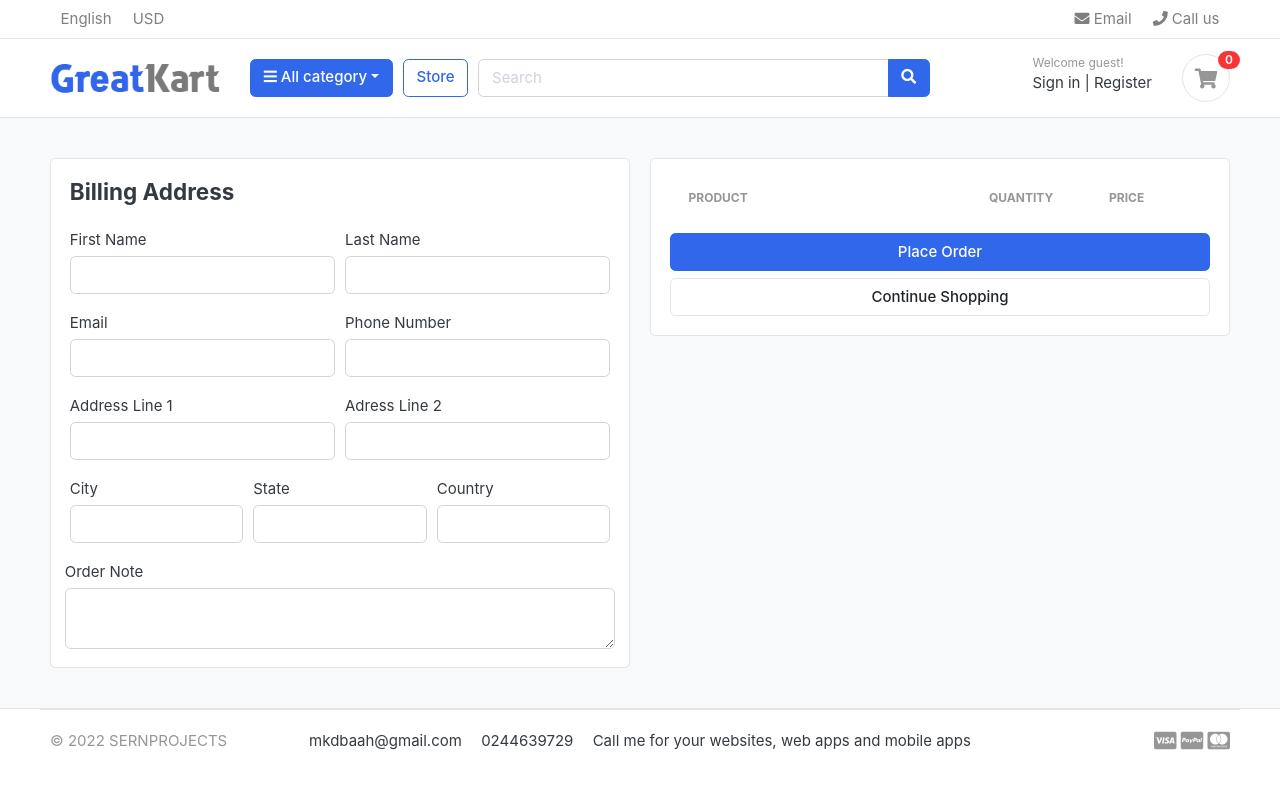
After one commit to mkdbaah/greatkart-django, a Django app: page /cart/checkout/ in a window 1280 px wide. The commit adds this page. Run offline with Django 3.2, Linux system fonts and the light colour scheme; tables that the repository leaves empty hold one stand-in row (values such as "Sample post"); lists and menus that the app fills with data are empty; some libraries are stand-ins or nearby versions; some web fonts are replaced.

Commit message:
Designed the checkout page

```diff
--- a/carts/urls.py
+++ b/carts/urls.py
@@ -6,4 +6,6 @@ urlpatterns = [
   path('add_cart/<int:product_id>/', views.add_cart, name="add_cart"),
   path('remove_cart/<int:product_id>/<int:cart_item_id>/', views.remove_cart, name="remove_cart"),
   path('remove_cart_item/<int:product_id>/<int:cart_item_id>/', views.remove_cart_item, name='remove_cart_item'),
+
+  path('checkout/', views.checkout, name='checkout'),
 ]
--- a/carts/views.py
+++ b/carts/views.py
@@ -139,6 +139,32 @@ def cart(request, total=0, quantity=0, cart_items=None):
   return render(request, 'store/cart.html', context)
 
 
+def checkout(request, total=0, quantity=0, cart_items=None):
+  try:
+    tax = 0
+    grand_total = 0
+    cart = Cart.objects.get(cart_id=_cart_id(request))
+    cart_items = CartItem.objects.filter(cart=cart, is_active=True)
+
+    for cart_item in cart_items:
+      total += (cart_item.product.price * cart_item.quantity)
+      quantity += cart_item.quantity
+
+    tax = 0.02 * total
+    grand_total = total + tax
+
+  except ObjectDoesNotExist:
+    ## Just ignore
+    pass
+
+  context = {
+    'total': total,
+    'quantity': quantity,
+    'cart_items': cart_items,
+    'tax': tax,
+    'grand_total': grand_total
+  }
+  return render(request, 'store/checkout.html', context)
 
 
 
--- a/templates/store/cart.html
+++ b/templates/store/cart.html
@@ -101,7 +101,7 @@
             <p class="text-center mb-3">
               <img src="{% static './images/misc/payments.png' %}" height="26" />
             </p>
-            <a href="./place-order.html" class="btn btn-primary btn-block"> Checkout </a>
+            <a href="{% url 'checkout' %}" class="btn btn-primary btn-block"> Checkout </a>
             <a href="{% url 'store' %}" class="btn btn-light btn-block">Continue Shopping</a>
           </div>
           <!-- card-body.// -->
--- /dev/null
+++ b/templates/store/checkout.html
@@ -0,0 +1,131 @@
+{% extends 'base.html' %} {% load static %}
+<!--  -->
+{% block content %}
+<section class="section-content padding-y bg">
+  <div class="container">
+    <!-- ============================ COMPONENT 1 ================================= -->
+    <div class="row">
+      <aside class="col-lg-6">
+        <div class="card">
+          <div class="card-body">
+            <h4 class="card-title mb-4">Billing Address</h4>
+            <form action="" method="POST">
+              <div class="form-row">
+                <div class="col form-group">
+                  <label for="">First Name</label>
+                  <input type="text" name="first_name" class="form-control" required />
+                </div>
+                <div class="col form-group">
+                  <label for="">Last Name</label>
+                  <input type="text" name="last_name" class="form-control" required />
+                </div>
+              </div>
+
+              <div class="form-row">
+                <div class="col form-group">
+                  <label for="">Email</label>
+                  <input type="email" name="email" class="form-control" required />
+                </div>
+                <div class="col form-group">
+                  <label for="">Phone Number</label>
+                  <input type="text" name="phone" class="form-control" required />
+                </div>
+              </div>
+
+              <div class="form-row">
+                <div class="col form-group">
+                  <label for="">Address Line 1</label>
+                  <input type="text" name="address_line_1" class="form-control" required />
+                </div>
+                <div class="col form-group">
+                  <label for="">Adress Line 2</label>
+                  <input type="text" name="address_line_2" class="form-control" />
+                </div>
+              </div>
+
+              <div class="form-row">
+                <div class="col form-group">
+                  <label for="">City</label>
+                  <input type="text" name="city" class="form-control" required />
+                </div>
+                <div class="col form-group">
+                  <label for="">State</label>
+                  <input type="text" name="state" class="form-control" required />
+                </div>
+                <div class="col form-group">
+                  <label for="">Country</label>
+                  <input type="text" name="country" class="form-control" required />
+                </div>
+              </div>
+
+              <div class="form-row">
+                <label for="">Order Note</label>
+                <textarea class="form-control" name="order_note" rows="2"></textarea>
+              </div>
+            </form>
+          </div>
+        </div>
+        <!-- card.// -->
+      </aside>
+      <!-- col.// -->
+      <aside class="col-lg-6">
+        <div class="card">
+          <div class="card-body">
+            <table class="table table-borderless table-shopping-cart">
+              <thead class="text-muted">
+                <tr class="small text-uppercase">
+                  <th scope="col">Product</th>
+                  <th scope="col" width="120">Quantity</th>
+                  <th scope="col" width="120">Price</th>
+                </tr>
+              </thead>
+              <tbody>
+                {% for cart_item in cart_items %}
+                <tr>
+                  <td>
+                    <figure class="itemside align-items-center">
+                      <div class="aside"><img src="{{cart_item.product.images.url}}" class="img-sm" /></div>
+                      <figcaption class="info">
+                        <a href="{{ cart_item.product.get_url  }}" class="title text-dark">{{ cart_item.product.product_name }}</a>
+                        <p class="text-muted small">
+                          {% if cart_item.variations.all %}
+                          <!--  -->
+                          {% for item in cart_item.variations.all %} {{ item.variation_category | capfirst }}: {{ item.variation_value | capfirst }}
+                          <br />
+                          {% endfor %}
+                          <!--  -->
+                          {% endif %}
+                        </p>
+                      </figcaption>
+                    </figure>
+                  </td>
+                  <td>
+                    <label for="">{{ cart_item.quantity }}</label>
+                  </td>
+                  <td>
+                    <div class="price-wrap">
+                      <var class="price">${{ cart_item.sub_total }}</var>
+                      <small class="text-muted"> ${{ cart_item.product.price }} each </small>
+                    </div>
+                    <!-- price-wrap .// -->
+                  </td>
+                </tr>
+                {% endfor %}
+              </tbody>
+            </table>
+            <a href="./place-order.html" class="btn btn-primary btn-block"> Place Order </a>
+            <a href="{% url 'store' %}" class="btn btn-light btn-block">Continue Shopping</a>
+          </div>
+          <!-- card-body.// -->
+        </div>
+        <!-- card.// -->
+      </aside>
+      <!-- col.// -->
+    </div>
+    <!-- row.// -->
+    <!-- ============================ COMPONENT 1 END .// ================================= -->
+  </div>
+  <!-- container .//  -->
+</section>
+<!-- ========================= SECTION CONTENT END// ========================= -->
+{% endblock %}
```
Also changed, not shown: accounts/views.py (+18 -10 lines).
